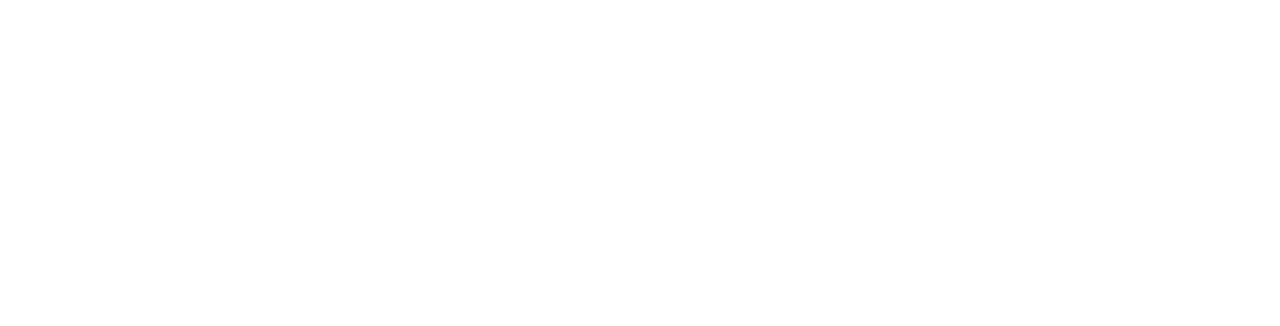
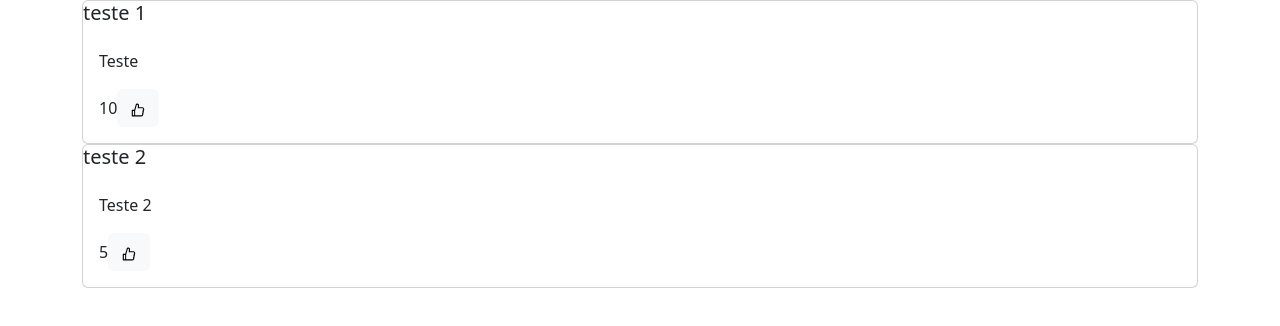
Before and after one commit to emanuelly-b-s/blog-react, a React (Create React App) app in the folder front/: page /home in a window 1280 px wide. Before the commit this address had no page. Shown: the top 326 px of the page. Built offline with nearby package versions, Linux system fonts and the light colour scheme.

Commit message:
front posts

```diff
--- a/front/src/App.js
+++ b/front/src/App.js
@@ -5,6 +5,7 @@
 import RegisterPage from './pages/register';
 import NavBar from './pages/navbar';
 import { AlertProvider } from './context/alert';
+import  HomePage  from './pages/home';
 import { Nav } from 'react-bootstrap';
 // import './App.css';
 
@@ -16,7 +17,7 @@
           <Route path='/' element={<NavBar />} />
           <Route path='/login' element={<LoginPage />} />
 
-          {/* {<Route path='/home' element={<HomePage />} />*/}
+          <Route path='/home' element={<HomePage />} />
           <Route path='/add' element={<AddPostPage />} />
           <Route path='/register' element={<RegisterPage />} />
         </Routes>
--- a/front/src/pages/home/index.jsx
+++ b/front/src/pages/home/index.jsx
@@ -1,9 +1,9 @@
-// import Post from "../../pages/post";
+import Post from "../../pages/post";
 
-// export default function HomePage() {
-//     return (
-//         <>
-//             <Post />
-//         </>
-//     )
-// }
+export default function HomePage() {
+    return (
+        <>
+            <Post />
+        </>
+    )
+}
--- a/front/src/pages/post/index.jsx
+++ b/front/src/pages/post/index.jsx
@@ -5,7 +5,7 @@
     Container
 } from 'react-bootstrap'
 import { AiOutlineLike } from 'react-icons/ai'
-import styles from './style.module.scss';
+import styles from './styles.module.scss';
 
 export default function Post() {
     var [artigos, setArtigos] = useState([]);
@@ -33,12 +33,12 @@
     const RenderPosts = () => {
         return artigos.map((artigo) => {
             return (
-                <Card key={artigo.id} className={styles.card} >
-                    <Card.Title className={styles.card__title}>
+                <Card key={artigo.id}  >
+                    <Card.Title >
                         {artigo.title}
                     </Card.Title>
-                    <Card.Body className={styles.card__body}>
-                        <Card.Text className={styles.card__body__article}>{artigo.text}</Card.Text>
+                    <Card.Body >
+                        <Card.Text >{artigo.text}</Card.Text>
                         <div className='d-flex align-items-center '>
                             {artigo.likes}<Button variant='light'><AiOutlineLike /></Button>
                         </div>
```
